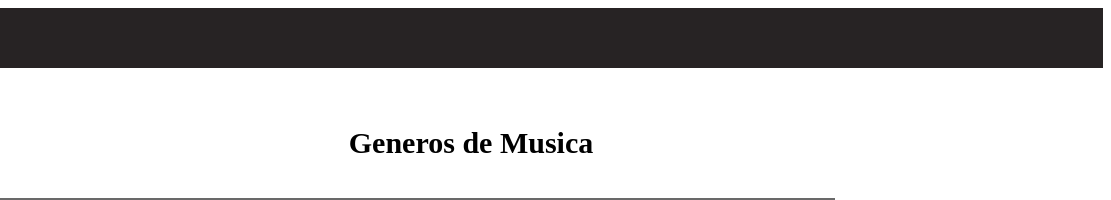
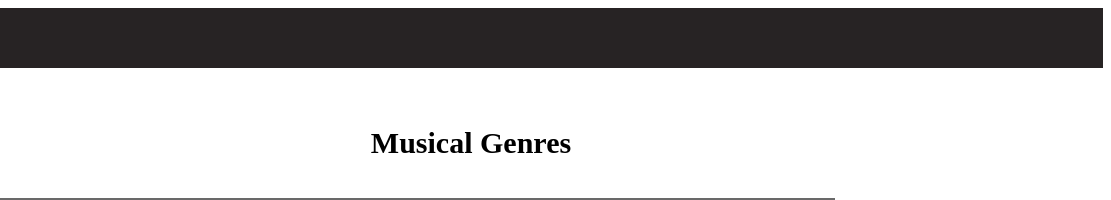
Before and after one commit to nacholevy99/proyectointegradorudesa, a plain HTML site: page generos.html in a window 1280 px wide. Shown: the top 200 px of the page, 169-1280 px from the left. Drawn offline with Linux system fonts and the light colour scheme.

Commit message:
Update generos.html

```diff
--- a/generos.html
+++ b/generos.html
@@ -13,7 +13,7 @@
     </div>
 
     <br>
-    <h2 class="toptracks">Generos de Musica</h2>
+    <h2 class="toptracks"> Musical Genres </h2>
     <br>
 
     <div class="grid-container">
```
